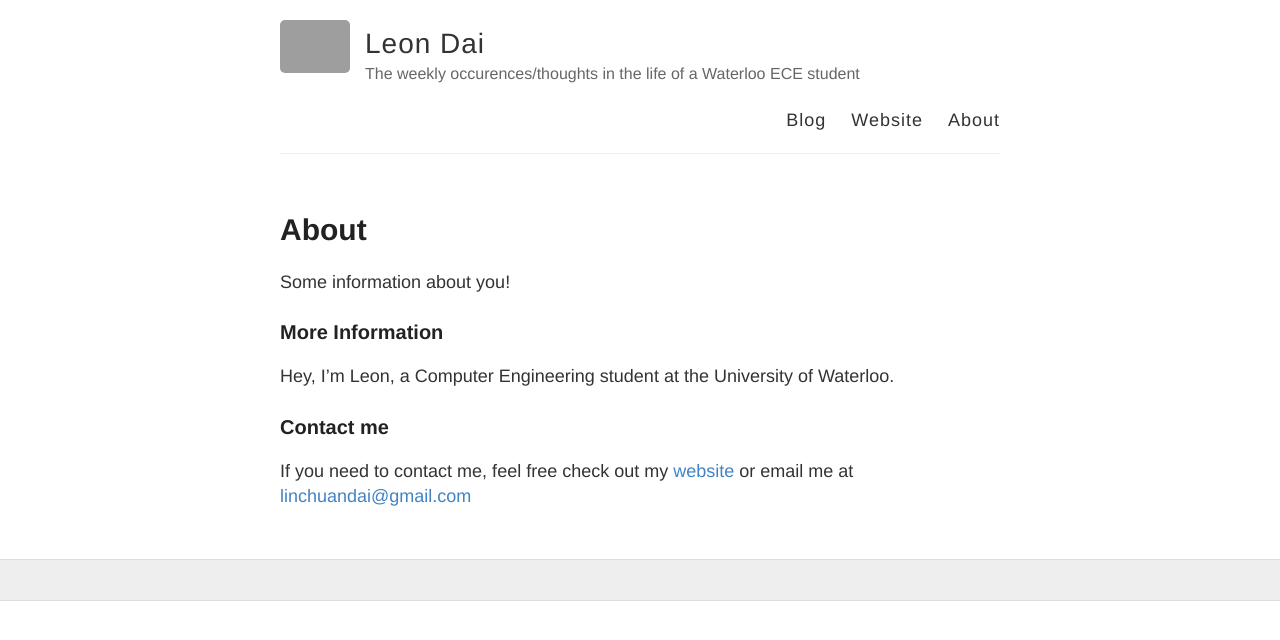
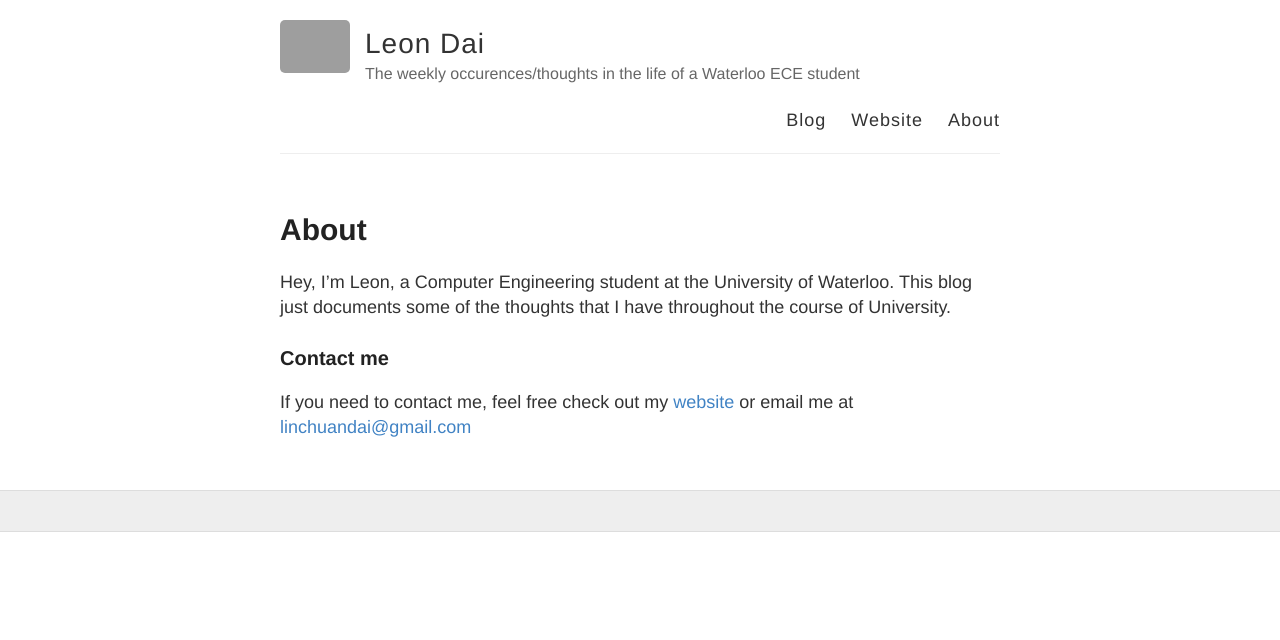
Before and after one commit to linchuandai/MyBlog, a Jekyll site: the page built from about.md, in a window 1280 px wide. Shown: the top 640 px of the page. Built offline with Jekyll 4.4.1, drawn with Linux system fonts in a browser that asks for light colours; grey boxes are pictures that could not be loaded.

Commit message:
Update about.md

```diff
--- a/about.md
+++ b/about.md
@@ -4,10 +4,7 @@ title: About
 permalink: /about/
 ---
 
-Some information about you!
-
-### More Information
-Hey, I'm Leon, a Computer Engineering student at the University of Waterloo.
+Hey, I'm Leon, a Computer Engineering student at the University of Waterloo. This blog just documents some of the thoughts that I have throughout the course of University.
 
 ### Contact me
 
```
